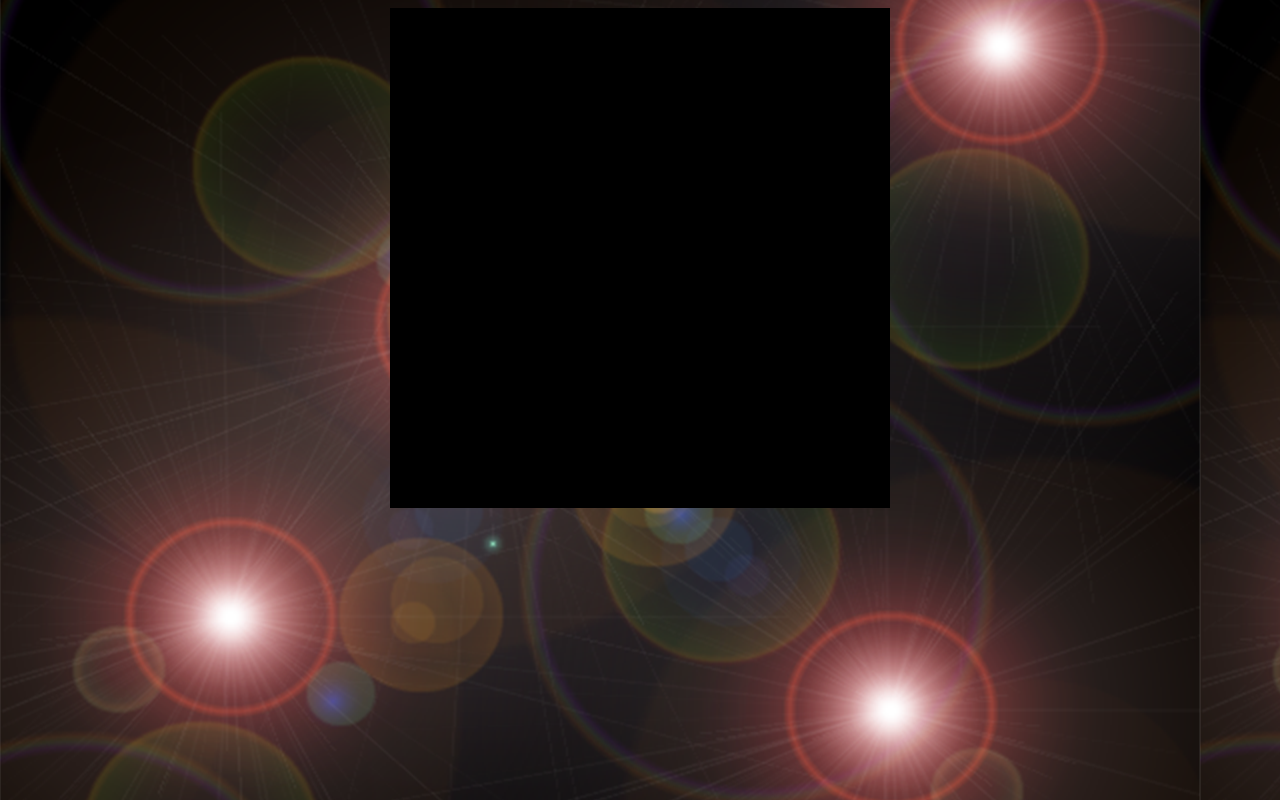
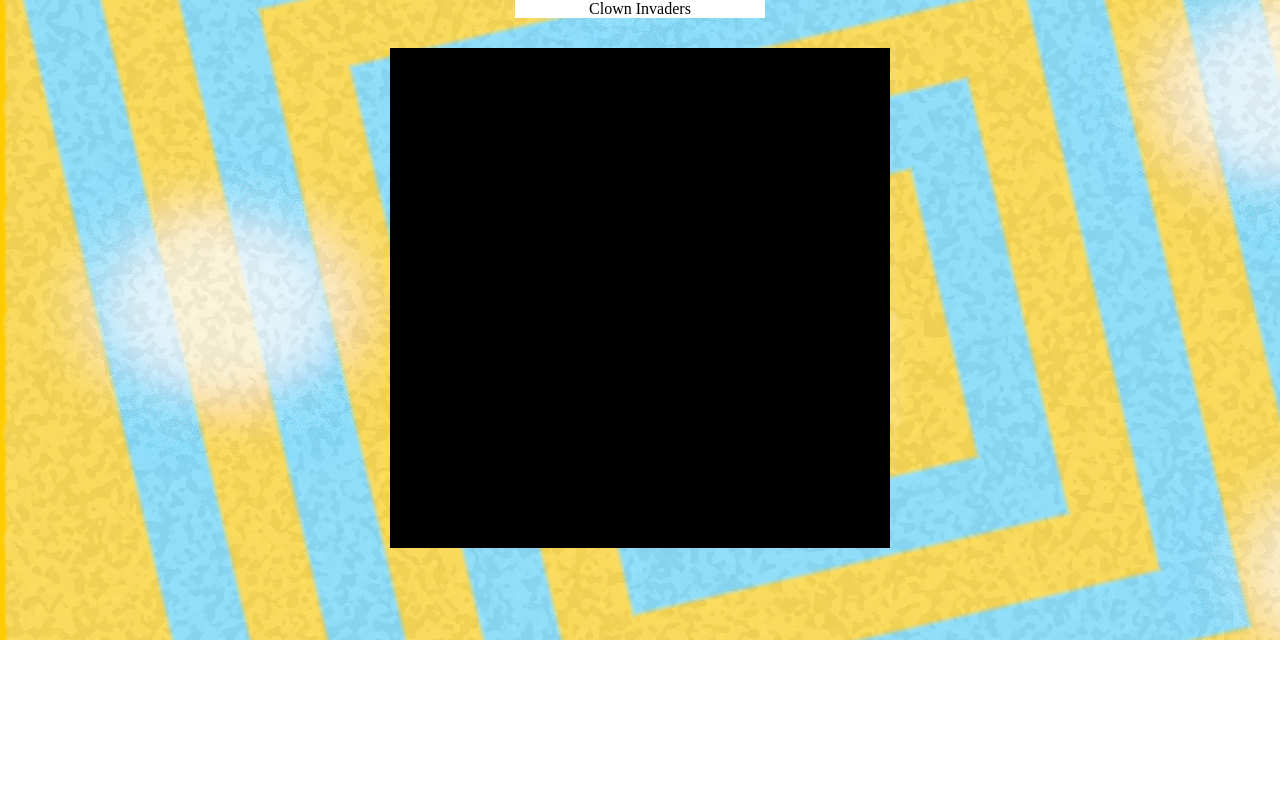
Before and after one commit to alicetomlins/clownInvaders, a plain HTML site: page index.html in a window 1280 px wide. Drawn offline with nearby package versions, Linux system fonts and the light colour scheme.

Commit message:
Changes to index page and game level
Also changes to alien images

```diff
--- a/index.html
+++ b/index.html
@@ -8,18 +8,28 @@
   <script src='js/game.js'></script>
   <script src='js/level.js'></script>
 
-  <style>
-      #gameboard { background-color:black; }
-      #game-wrapper { margin:0 auto; width: 500px; }
-  </style>
+    <style>
+        html {margin:0; padding:0; margin-top:0;}
+        body {margin:0; padding:0;}
+        #pageBackground {width:100%; height:640px; background-image: url('images/mainBackground.png'); margin: 0; padding: 0;}
+        #title {margin-left:auto; margin-right:auto; width:250px; background-color: white; text-align: center; padding:0; margin-top: 0; margin-bottom: 0;}
+        #gameboard { background-color: black; margin-top:30px; }
+        #game-wrapper { margin:0 auto; width: 500px; }
+    </style>
 </head>
 
-<body background="images/indexBackground.png">
-  <div id='game-wrapper'>
-    <canvas id='gameboard' width='500' height='500'></canvas>
-  </div>
+<body>
+    <div id='pageBackground'>
 
+        <div id='title'>
+            Clown Invaders
+        </div>
 
+        <div id='game-wrapper'>
+            <canvas id='gameboard' width='500' height='500'></canvas>
+        </div>
+
+   </div>
 </body>
 
 </html>
--- a/js/game.js
+++ b/js/game.js
@@ -79,7 +79,7 @@ Alien.prototype.step = function(dt) {
     }
     this.x += this.mx;
     this.mx = 0;
-    this.frame = (this.frame+1) % 2;
+    this.frame = (this.frame+1) % 1;
     if(this.x > Game.width - Sprites.map.alien1.w * 2) this.flock.hit = -1;
     if(this.x < Sprites.map.alien1.w) this.flock.hit = 1;
   }
--- a/js/level.js
+++ b/js/level.js
@@ -16,20 +16,20 @@
           [0,0,0,0,0,0,0,0,0,0,0],
           [0,0,0,0,0,0,0,0,0,0,0],
           [0,0,0,0,0,0,0,0,0,0,0],
-          [0,0,2,2,2,2,2,2,2,2,0],
-          [0,0,2,2,2,2,2,2,2,2,0],
-          [0,0,1,1,1,1,1,1,1,1,0],
-          [0,0,1,1,1,1,1,1,1,1,0],
-          [0,0,1,1,1,1,1,1,1,1,0],
-          [0,0,1,1,1,1,1,1,1,1,0]] };
+          [0,0,0,3,3,3,3,3,3,0,0],
+          [0,0,0,3,3,3,3,3,3,0,0],
+          [0,0,0,2,2,2,2,2,2,0,0],
+          [0,0,0,2,2,2,2,2,2,0,0],
+          [0,0,0,1,1,1,1,1,1,0,0],
+          [0,0,0,1,1,1,1,1,1,0,0]] };
 
 
 // Positions of graphics on the sprite card
 
   var spriteData = {
-    'alien1': { sx: 0,  sy: 0,  w: 23, h: 23, cls: Alien, frames: 1 },
-    'alien2': { sx: 24,  sy: 0, w: 23, h: 23, cls: Alien, frames: 1 },
-    'alien3': { sx: 48,  sy: 0, w: 23, h: 23, cls: Alien, frames: 1 },
+    'alien1': { sx: 0,  sy: 0,  w: 23, h: 23, cls: Alien },
+    'alien2': { sx: 24,  sy: 0, w: 23, h: 23, cls: Alien },
+    'alien3': { sx: 48,  sy: 0, w: 23, h: 23, cls: Alien },
     'player': { sx: 0,  sy: 24, w: 22, h: 22, cls: Player },
     'missile': { sx: 2,  sy: 48, w: 5,  h: 5, cls: Missile }
   }
```
Also changed, not shown: images/mainBackground.png (added), 1 other file.
